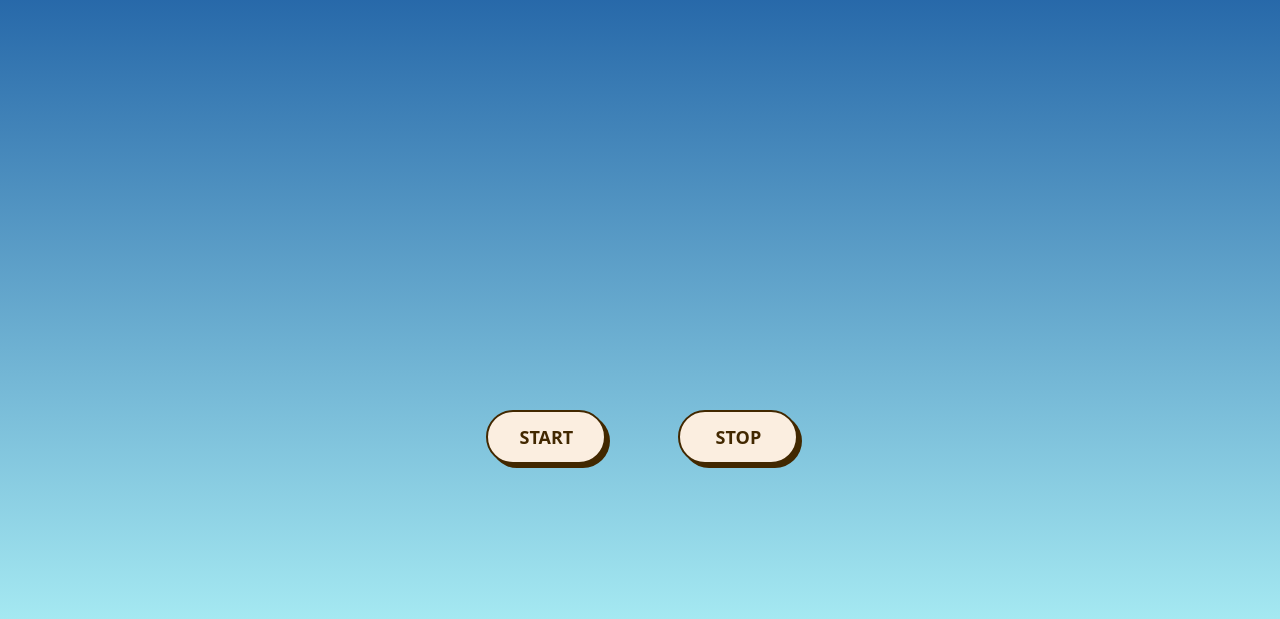
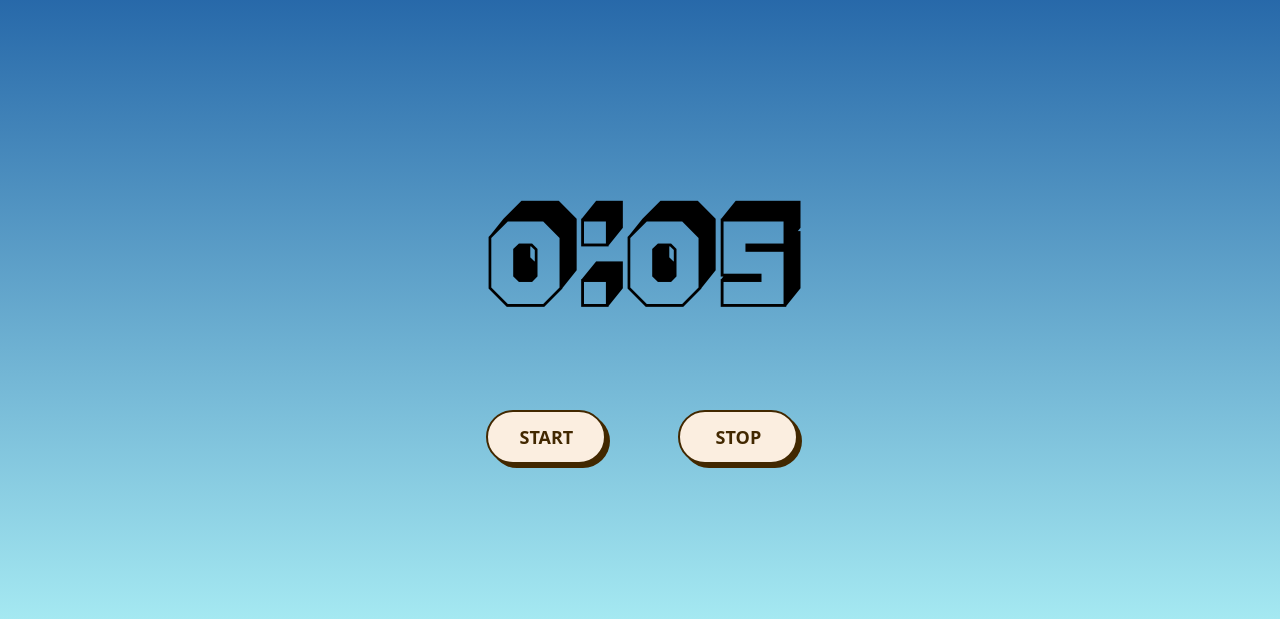
Before and after one commit to disha-shankara/Pomodoro, a Flask app: page / in a window 1280 px wide. Shown: the part 150-769 px from the top of the page. Run offline with Flask 3, Linux system fonts and the light colour scheme; a user stored in the database is signed in; style sheets or scripts are compiled from the project's sources; some libraries are stand-ins or nearby versions.

Commit message:
Sat, Dec 23, 2023, 12:36 PM +05:30

```diff
--- a/templates/index.html
+++ b/templates/index.html
@@ -4,7 +4,7 @@
 
 {% block main %}
 <p id = "demo"></p>
-<p id = "timer"class ="timer"></p>
+<p id = "timer"class ="timer">0:05</p>
 <p id = "message" class = "message"></p>
 <button id = "start" class ="button-74" role ="button" style="position: absolute; top: 70%; left:38%;" >START</button>
 <button id = "stop" class ="button-74" role ="button" style= "position: absolute; top: 70%; left:53%;">STOP</button>
@@ -15,11 +15,12 @@
 <script>
 
 	var start = document.getElementById("start");
+	const timer = document.getElementById("timer");
+	const focusMinutes = 5;
 	start.addEventListener("click",
 	function() {
 
-		const timer = document.getElementById("timer");
-		const focusMinutes = 5;
+
 		// converting minutes into seconds
 		let time =  focusMinutes;
 		var CountDown = setInterval(function displayTimer() {
@@ -42,7 +43,6 @@
 				clearInterval(CountDown);
 			}
 			}, 1000);
-
 	})
 
 
```
Also changed, not shown: 1 other file.
